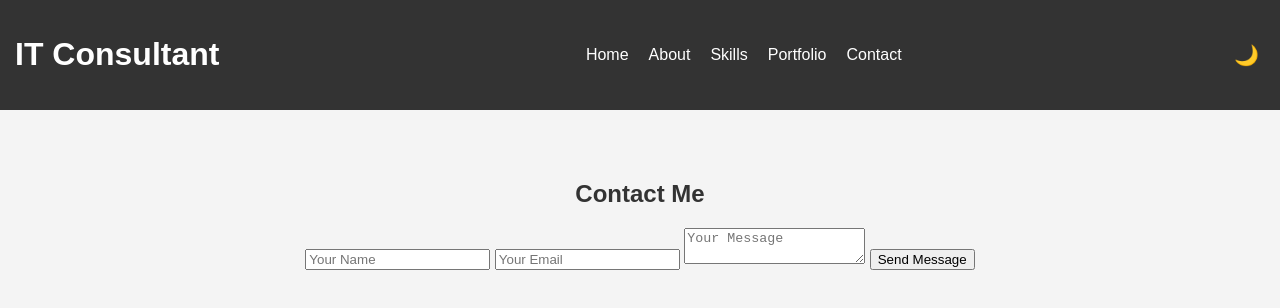
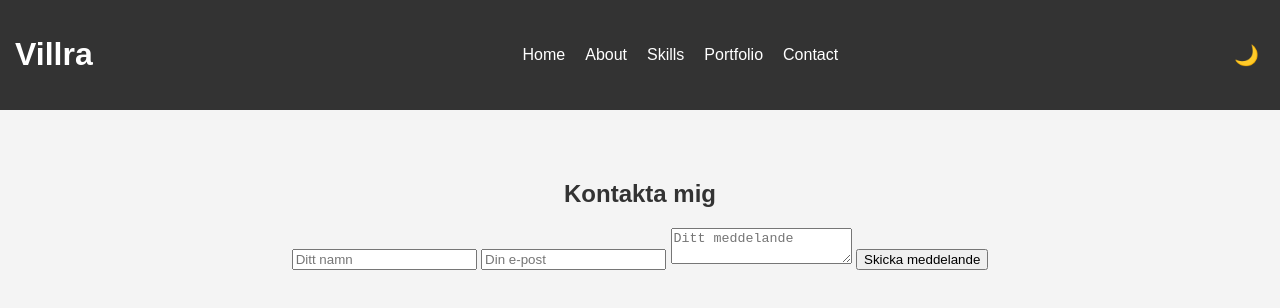
Before and after one commit to VillraDesign/Villra, a plain HTML site: page contact.html in a window 1280 px wide. Drawn offline with Linux system fonts and the light colour scheme.

Commit message:
Add files via upload

```diff
--- a/contact.html
+++ b/contact.html
@@ -3,14 +3,14 @@
 <head>
     <meta charset="UTF-8">
     <meta name="viewport" content="width=device-width, initial-scale=1.0">
-    <title>Contact - IT Consultant</title>
+    <title>Kontakt - Villra</title>
     <link rel="stylesheet" href="styles.css">
     <script defer src="script.js"></script>
 </head>
 <body>
 
     <header class="navbar">
-        <h1>IT Consultant</h1>
+        <h1>Villra</h1>
         <nav>
             <ul>
                 <li><a href="index.html">Home</a></li>
@@ -24,12 +24,12 @@
     </header>
 
     <section id="contact">
-        <h2>Contact Me</h2>
+        <h2>Kontakta mig</h2>
         <form id="contactForm">
-            <input type="text" placeholder="Your Name" required>
-            <input type="email" placeholder="Your Email" required>
-            <textarea placeholder="Your Message" required></textarea>
-            <button type="submit">Send Message</button>
+            <input type="text" placeholder="Ditt namn" required>
+            <input type="email" placeholder="Din e-post" required>
+            <textarea placeholder="Ditt meddelande" required></textarea>
+            <button type="submit">Skicka meddelande</button>
         </form>
     </section>
 
```
Also changed, not shown: about.html (+6 -4 lines), index.html (+5 -5 lines).
